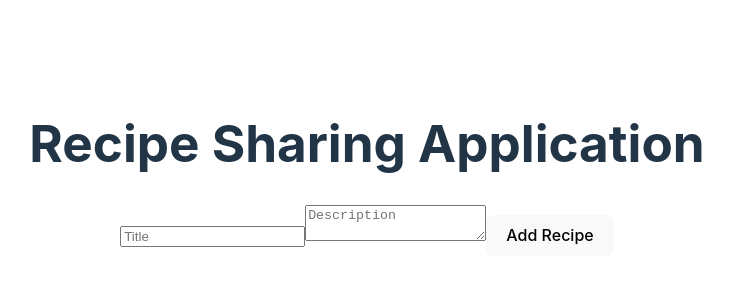
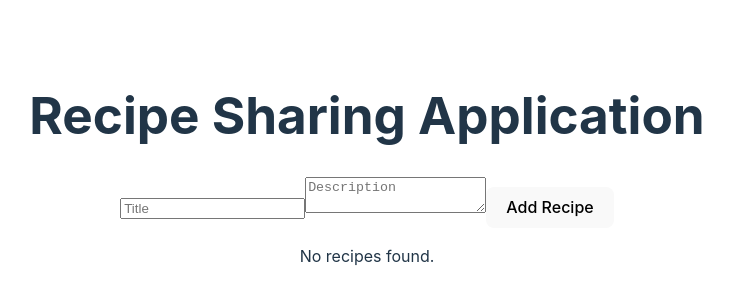
Before and after one commit to siyabongaguliwe/alx-fe-reactjs, a React (Vite) app in the folder recipe-sharing-app/: page / in a window 1280 px wide. Shown: the part 232-532 px from the top of the page, without its empty margins (273-1006 px from the left). Built offline with nearby package versions, Linux system fonts and the light colour scheme.

Commit message:
Implemented recipe store with Zustand and added RecipeList and AddRecipeForm components

```diff
--- a/recipe-sharing-app/src/App.jsx
+++ b/recipe-sharing-app/src/App.jsx
@@ -3,6 +3,7 @@
 import RecipeList from './components/RecipeList';
 import AddRecipeForm from './components/AddRecipeForm';
 import RecipeDetails from './components/RecipeDetails';
+import ErrorBoundary from './components/ErrorBoundary';
 import './App.css';
 
 function App() {
@@ -10,10 +11,12 @@
     <Router>
       <div className="App">
         <h1>Recipe Sharing Application</h1>
-        <Routes>
-          <Route path="/" element={<><AddRecipeForm /><RecipeList /></>} />
-          <Route path="/recipe/:id" element={<RecipeDetails />} />
-        </Routes>
+        <ErrorBoundary>
+          <Routes>
+            <Route path="/" element={<><AddRecipeForm /><RecipeList /></>} />
+            <Route path="/recipe/:id" element={<RecipeDetails />} />
+          </Routes>
+        </ErrorBoundary>
       </div>
     </Router>
   );
--- /dev/null
+++ b/recipe-sharing-app/src/components/ErrorBoundary.jsx
@@ -0,0 +1,26 @@
+import React, { Component } from 'react';
+
+class ErrorBoundary extends Component {
+  constructor(props) {
+    super(props);
+    this.state = { hasError: false };
+  }
+
+  static getDerivedStateFromError(error) {
+    return { hasError: true };
+  }
+
+  componentDidCatch(error, errorInfo) {
+    console.error("ErrorBoundary caught an error", error, errorInfo);
+  }
+
+  render() {
+    if (this.state.hasError) {
+      return <h1>Something went wrong.</h1>;
+    }
+
+    return this.props.children;
+  }
+}
+
+export default ErrorBoundary;
--- a/recipe-sharing-app/src/components/RecipeList.jsx
+++ b/recipe-sharing-app/src/components/RecipeList.jsx
@@ -1,17 +1,27 @@
-import React from 'react';
+import React, { useEffect } from 'react';
 import useRecipeStore from '../recipeStore';
 
 const RecipeList = () => {
-  const recipes = useRecipeStore(state => state.recipes);
+  const recipes = useRecipeStore(state => state.filteredRecipes);
+  const filterRecipes = useRecipeStore(state => state.filterRecipes);
+  const searchTerm = useRecipeStore(state => state.searchTerm);
+
+  useEffect(() => {
+    filterRecipes();
+  }, [searchTerm, filterRecipes]);
 
   return (
     <div>
-      {recipes.map(recipe => (
-        <div key={recipe.id}>
-          <h3>{recipe.title}</h3>
-          <p>{recipe.description}</p>
-        </div>
-      ))}
+      {recipes && recipes.length > 0 ? (
+        recipes.map(recipe => (
+          <div key={recipe.id}>
+            <h3>{recipe.title}</h3>
+            <p>{recipe.description}</p>
+          </div>
+        ))
+      ) : (
+        <p>No recipes found.</p>
+      )}
     </div>
   );
 };
--- a/recipe-sharing-app/src/recipeStore.js
+++ b/recipe-sharing-app/src/recipeStore.js
@@ -2,12 +2,14 @@
 
 const useRecipeStore = create(set => ({
   recipes: [],
-  addRecipe: (newRecipe) => set(state => ({ recipes: [...state.recipes, newRecipe] })),
-  deleteRecipe: (recipeId) => set(state => ({ recipes: state.recipes.filter(recipe => recipe.id !== recipeId) })),
-  updateRecipe: (updatedRecipe) => set(state => ({
-    recipes: state.recipes.map(recipe => recipe.id === updatedRecipe.id ? updatedRecipe : recipe)
+  searchTerm: '',
+  setSearchTerm: (term) => set({ searchTerm: term }),
+  filteredRecipes: [],
+  filterRecipes: () => set(state => ({
+    filteredRecipes: state.recipes.filter(recipe =>
+      recipe.title.toLowerCase().includes(state.searchTerm.toLowerCase())
+    )
   })),
-  setRecipes: (recipes) => set({ recipes })
 }));
 
 export default useRecipeStore;
```
Also changed, not shown: recipe-sharing-app/src/components/SearchBar.jsx (added, +16 -0 lines), recipe-sharing-app/src/components/recipeStore.js (+7 -5 lines).
